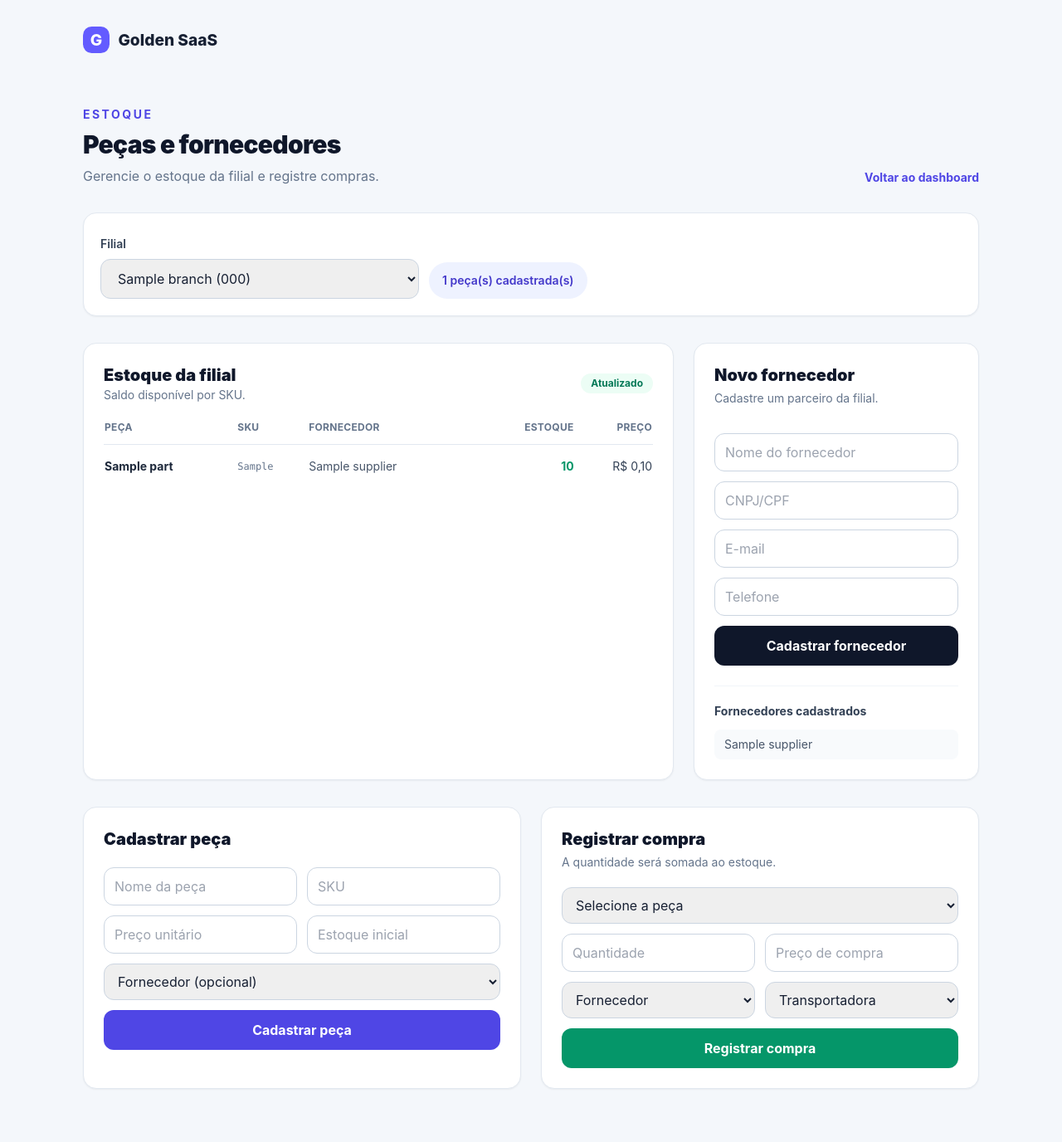
After one commit to fabricio-47/golden-saas, a Flask app: page /inventory/parts in a window 1280 px wide. The commit adds this page. Shown: the whole page at 83% size. Run offline with Flask 3, Linux system fonts and the light colour scheme; a user stored in the database is signed in; tables that the repository leaves empty hold one stand-in row (values such as "Sample post"); some libraries are stand-ins or nearby versions.

Commit message:
Add parts inventory management screens
Co-authored-by: Copilot App <223556219+Copilot@users.noreply.github.com>

```diff
--- a/python_app/app/routes.py
+++ b/python_app/app/routes.py
@@ -147,6 +147,129 @@ def register_routes(app: Flask) -> None:
         db.session.commit()
         flash(f"{motorcycle.brand} {motorcycle.model} vendida com sucesso.", "success")
         return redirect(url_for("motorcycle_inventory", branch_id=branch_id))
+
+    @app.get("/inventory/parts")
+    @login_required
+    def parts_inventory():
+        branches = Branch.query.filter_by(active=True).order_by(Branch.name).all()
+        selected_branch_id = request.args.get("branch_id", type=int)
+        branch = db.session.get(Branch, selected_branch_id) if selected_branch_id else None
+        if branch is None and branches:
+            branch = branches[0]
+        parts = Part.query.filter_by(branch_id=branch.id, active=True).order_by(Part.name).all() if branch else []
+        suppliers = Supplier.query.filter_by(branch_id=branch.id).order_by(Supplier.name).all() if branch else []
+        carriers = Carrier.query.filter_by(branch_id=branch.id).order_by(Carrier.name).all() if branch else []
+        return render_template(
+            "parts_inventory.html",
+            branches=branches,
+            branch=branch,
+            parts=parts,
+            suppliers=suppliers,
+            carriers=carriers,
+        )
+
+    @app.post("/inventory/parts/suppliers")
+    @login_required
+    def create_supplier_form():
+        branch_id = request.form.get("branch_id", type=int)
+        name = request.form.get("name", "").strip()
+        if not branch_id or not db.session.get(Branch, branch_id) or not name:
+            flash("Informe uma filial e o nome do fornecedor.", "error")
+            return redirect(url_for("parts_inventory", branch_id=branch_id))
+        supplier = Supplier(
+            branch_id=branch_id,
+            name=name,
+            document=request.form.get("document", "").strip() or None,
+            email=request.form.get("email", "").strip().lower() or None,
+            phone=request.form.get("phone", "").strip() or None,
+        )
+        db.session.add(supplier)
+        db.session.commit()
+        flash(f"Fornecedor {supplier.name} cadastrado.", "success")
+        return redirect(url_for("parts_inventory", branch_id=branch_id))
+
+    @app.post("/inventory/parts")
+    @login_required
+    def create_part_form():
+        branch_id = request.form.get("branch_id", type=int)
+        name = request.form.get("name", "").strip()
+        sku = request.form.get("sku", "").strip().upper()
+        try:
+            unit_price = parse_amount(request.form.get("unit_price", 0))
+            quantity = parse_quantity(request.form.get("stock_quantity", 0))
+        except (TypeError, ValueError):
+            flash("Preço e estoque devem ser números válidos.", "error")
+            return redirect(url_for("parts_inventory", branch_id=branch_id))
+        supplier_id = request.form.get("supplier_id", type=int)
+        supplier = db.session.get(Supplier, supplier_id) if supplier_id else None
+        if (
+            not branch_id
+            or not db.session.get(Branch, branch_id)
+            or not name
+            or not sku
+            or (supplier and supplier.branch_id != branch_id)
+        ):
+            flash("Preencha os dados da peça e selecione uma filial válida.", "error")
+            return redirect(url_for("parts_inventory", branch_id=branch_id))
+        part = Part(
+            branch_id=branch_id,
+            supplier=supplier,
+            name=name,
+            sku=sku,
+            description=request.form.get("description", "").strip() or None,
+            unit_price_cents=unit_price,
+            stock_quantity=quantity,
+        )
+        db.session.add(part)
+        try:
+            db.session.commit()
+        except Exception:
+            db.session.rollback()
+            flash("Já existe uma peça com este SKU na filial.", "error")
+        else:
+            flash(f"Peça {part.name} cadastrada.", "success")
+        return redirect(url_for("parts_inventory", branch_id=branch_id))
+
+    @app.post("/inventory/parts/purchase")
+    @login_required
+    def purchase_part_form():
+        branch_id = request.form.get("branch_id", type=int)
+        part_id = request.form.get("part_id", type=int)
+        supplier_id = request.form.get("supplier_id", type=int)
+        carrier_id = request.form.get("carrier_id", type=int)
+        try:
+            quantity = parse_quantity(request.form.get("quantity"))
+            unit_price = parse_amount(request.form.get("unit_price"))
+        except (TypeError, ValueError):
+            flash("Quantidade e preço devem ser números válidos.", "error")
+            return redirect(url_for("parts_inventory", branch_id=branch_id))
+        part = db.session.get(Part, part_id)
+        supplier = db.session.get(Supplier, supplier_id) if supplier_id else None
+        carrier = db.session.get(Carrier, carrier_id) if carrier_id else None
+        if (
+            not part
+            or part.branch_id != branch_id
+            or (supplier and supplier.branch_id != branch_id)
+            or (carrier and carrier.branch_id != branch_id)
+            or quantity <= 0
+            or unit_price < 0
+        ):
+            flash("Confira a filial, a peça, a quantidade e os parceiros.", "error")
+            return redirect(url_for("parts_inventory", branch_id=branch_id))
+        transaction = PartTransaction(
+            branch_id=branch_id,
+            part=part,
+            supplier=supplier,
+            carrier=carrier,
+            transaction_type="purchase",
+            quantity=quantity,
+            unit_price_cents=unit_price,
+        )
+        part.stock_quantity += quantity
+        db.session.add(transaction)
+        db.session.commit()
+        flash(f"Compra registrada: {quantity} unidade(s) de {part.name}.", "success")
+        return redirect(url_for("parts_inventory", branch_id=branch_id))
 
     @app.post("/checkout")
     @login_required
--- a/python_app/app/templates/dashboard.html
+++ b/python_app/app/templates/dashboard.html
@@ -9,6 +9,7 @@
   </div>
   <div class="flex gap-2">
     <a href="{{ url_for('motorcycle_inventory') }}" class="button-secondary rounded px-4 py-2 text-sm font-bold">Estoque de motos</a>
+    <a href="{{ url_for('parts_inventory') }}" class="button-secondary rounded px-4 py-2 text-sm font-bold">Estoque de peças</a>
     <form method="post" action="{{ url_for('logout_form') }}">
       <button class="button-secondary" type="submit">Sair</button>
     </form>
--- /dev/null
+++ b/python_app/app/templates/parts_inventory.html
@@ -0,0 +1,93 @@
+{% extends "base.html" %}
+{% block title %}Estoque de peças | Golden SaaS{% endblock %}
+{% block content %}
+<div class="mx-auto max-w-7xl space-y-8">
+  <div class="flex flex-col justify-between gap-4 md:flex-row md:items-end">
+    <div>
+      <p class="text-sm font-bold uppercase tracking-[0.18em] text-indigo-600">Estoque</p>
+      <h1 class="mt-2 text-3xl font-black tracking-tight text-slate-900">Peças e fornecedores</h1>
+      <p class="mt-2 text-slate-500">Gerencie o estoque da filial e registre compras.</p>
+    </div>
+    <a href="{{ url_for('dashboard') }}" class="text-sm font-bold text-indigo-600 hover:text-indigo-800">Voltar ao dashboard</a>
+  </div>
+
+  <section class="rounded-2xl border border-slate-200 bg-white p-5 shadow-sm">
+    <form method="get" class="flex flex-col gap-3 sm:flex-row sm:items-end">
+      <div class="w-full sm:max-w-sm">
+        <label for="branch_id" class="mb-2 block text-sm font-semibold text-slate-700">Filial</label>
+        <select id="branch_id" name="branch_id" onchange="this.form.submit()" class="w-full rounded-xl border border-slate-300 px-4 py-3 focus:border-indigo-500 focus:outline-none focus:ring-2 focus:ring-indigo-100">
+          {% for item in branches %}
+            <option value="{{ item.id }}" {% if branch and item.id == branch.id %}selected{% endif %}>{{ item.name }} ({{ item.code }})</option>
+          {% else %}<option>Nenhuma filial cadastrada</option>{% endfor %}
+        </select>
+      </div>
+      {% if branch %}<span class="rounded-full bg-indigo-50 px-4 py-3 text-sm font-semibold text-indigo-700">{{ parts|length }} peça(s) cadastrada(s)</span>{% endif %}
+    </form>
+  </section>
+
+  {% if branch %}
+  <div class="grid gap-6 lg:grid-cols-3">
+    <section class="rounded-2xl border border-slate-200 bg-white p-6 shadow-sm lg:col-span-2">
+      <div class="mb-5 flex items-center justify-between">
+        <div><h2 class="text-xl font-black text-slate-900">Estoque da filial</h2><p class="text-sm text-slate-500">Saldo disponível por SKU.</p></div>
+        <span class="rounded-full bg-emerald-50 px-3 py-1 text-xs font-bold text-emerald-700">Atualizado</span>
+      </div>
+      <div class="overflow-x-auto">
+        <table class="w-full text-left text-sm">
+          <thead class="border-b border-slate-200 text-xs uppercase tracking-wide text-slate-500"><tr><th class="pb-3">Peça</th><th class="pb-3">SKU</th><th class="pb-3">Fornecedor</th><th class="pb-3 text-right">Estoque</th><th class="pb-3 text-right">Preço</th></tr></thead>
+          <tbody class="divide-y divide-slate-100">
+            {% for part in parts %}
+            <tr><td class="py-4 font-bold text-slate-800">{{ part.name }}</td><td class="py-4 font-mono text-xs text-slate-500">{{ part.sku }}</td><td class="py-4 text-slate-600">{{ part.supplier.name if part.supplier else "Não informado" }}</td><td class="py-4 text-right font-bold {% if part.stock_quantity == 0 %}text-red-600{% else %}text-emerald-600{% endif %}">{{ part.stock_quantity }}</td><td class="py-4 text-right text-slate-700">R$ {{ "%.2f"|format(part.unit_price_cents / 100)|replace(".", ",") }}</td></tr>
+            {% else %}<tr><td colspan="5" class="py-10 text-center text-slate-500">Nenhuma peça cadastrada.</td></tr>{% endfor %}
+          </tbody>
+        </table>
+      </div>
+    </section>
+
+    <section class="rounded-2xl border border-slate-200 bg-white p-6 shadow-sm">
+      <h2 class="text-xl font-black text-slate-900">Novo fornecedor</h2>
+      <p class="mt-1 text-sm text-slate-500">Cadastre um parceiro da filial.</p>
+      <form method="post" action="{{ url_for('create_supplier_form') }}" class="mt-5 space-y-3">
+        <input type="hidden" name="branch_id" value="{{ branch.id }}">
+        <input name="name" required placeholder="Nome do fornecedor" class="w-full rounded-xl border border-slate-300 px-3 py-2.5 focus:border-indigo-500 focus:outline-none">
+        <input name="document" placeholder="CNPJ/CPF" class="w-full rounded-xl border border-slate-300 px-3 py-2.5">
+        <input name="email" type="email" placeholder="E-mail" class="w-full rounded-xl border border-slate-300 px-3 py-2.5">
+        <input name="phone" placeholder="Telefone" class="w-full rounded-xl border border-slate-300 px-3 py-2.5">
+        <button class="w-full rounded-xl bg-slate-900 px-4 py-3 font-bold text-white hover:bg-slate-700">Cadastrar fornecedor</button>
+      </form>
+      <div class="mt-6 border-t border-slate-100 pt-5"><h3 class="text-sm font-bold text-slate-700">Fornecedores cadastrados</h3><ul class="mt-3 space-y-2 text-sm text-slate-600">{% for supplier in suppliers %}<li class="rounded-lg bg-slate-50 px-3 py-2">{{ supplier.name }}</li>{% else %}<li class="text-slate-400">Nenhum fornecedor.</li>{% endfor %}</ul></div>
+    </section>
+  </div>
+
+  <div class="grid gap-6 lg:grid-cols-2">
+    <section class="rounded-2xl border border-slate-200 bg-white p-6 shadow-sm">
+      <h2 class="text-xl font-black text-slate-900">Cadastrar peça</h2>
+      <form method="post" action="{{ url_for('create_part_form') }}" class="mt-5 grid gap-3 sm:grid-cols-2">
+        <input type="hidden" name="branch_id" value="{{ branch.id }}">
+        <input name="name" required placeholder="Nome da peça" class="rounded-xl border border-slate-300 px-3 py-2.5">
+        <input name="sku" required placeholder="SKU" class="rounded-xl border border-slate-300 px-3 py-2.5">
+        <input name="unit_price" type="number" min="0" step="0.01" required placeholder="Preço unitário" class="rounded-xl border border-slate-300 px-3 py-2.5">
+        <input name="stock_quantity" type="number" min="0" required placeholder="Estoque inicial" class="rounded-xl border border-slate-300 px-3 py-2.5">
+        <select name="supplier_id" class="rounded-xl border border-slate-300 px-3 py-2.5 sm:col-span-2"><option value="">Fornecedor (opcional)</option>{% for supplier in suppliers %}<option value="{{ supplier.id }}">{{ supplier.name }}</option>{% endfor %}</select>
+        <button class="rounded-xl bg-indigo-600 px-4 py-3 font-bold text-white hover:bg-indigo-700 sm:col-span-2">Cadastrar peça</button>
+      </form>
+    </section>
+    <section class="rounded-2xl border border-slate-200 bg-white p-6 shadow-sm">
+      <h2 class="text-xl font-black text-slate-900">Registrar compra</h2>
+      <p class="mt-1 text-sm text-slate-500">A quantidade será somada ao estoque.</p>
+      <form method="post" action="{{ url_for('purchase_part_form') }}" class="mt-5 grid gap-3 sm:grid-cols-2">
+        <input type="hidden" name="branch_id" value="{{ branch.id }}">
+        <select name="part_id" required class="rounded-xl border border-slate-300 px-3 py-2.5 sm:col-span-2"><option value="">Selecione a peça</option>{% for part in parts %}<option value="{{ part.id }}">{{ part.name }} ({{ part.sku }})</option>{% endfor %}</select>
+        <input name="quantity" type="number" min="1" required placeholder="Quantidade" class="rounded-xl border border-slate-300 px-3 py-2.5">
+        <input name="unit_price" type="number" min="0" step="0.01" required placeholder="Preço de compra" class="rounded-xl border border-slate-300 px-3 py-2.5">
+        <select name="supplier_id" class="rounded-xl border border-slate-300 px-3 py-2.5"><option value="">Fornecedor</option>{% for supplier in suppliers %}<option value="{{ supplier.id }}">{{ supplier.name }}</option>{% endfor %}</select>
+        <select name="carrier_id" class="rounded-xl border border-slate-300 px-3 py-2.5"><option value="">Transportadora</option>{% for carrier in carriers %}<option value="{{ carrier.id }}">{{ carrier.name }}</option>{% endfor %}</select>
+        <button class="rounded-xl bg-emerald-600 px-4 py-3 font-bold text-white hover:bg-emerald-700 sm:col-span-2">Registrar compra</button>
+      </form>
+    </section>
+  </div>
+  {% else %}
+  <div class="rounded-2xl border border-dashed border-slate-300 bg-white p-10 text-center"><h2 class="text-lg font-bold text-slate-800">Nenhuma filial cadastrada</h2><p class="mt-2 text-slate-500">Cadastre uma filial para gerenciar peças.</p></div>
+  {% endif %}
+</div>
+{% endblock %}
```
Also changed, not shown: python_app/tests/test_app.py (+84 -0 lines).
